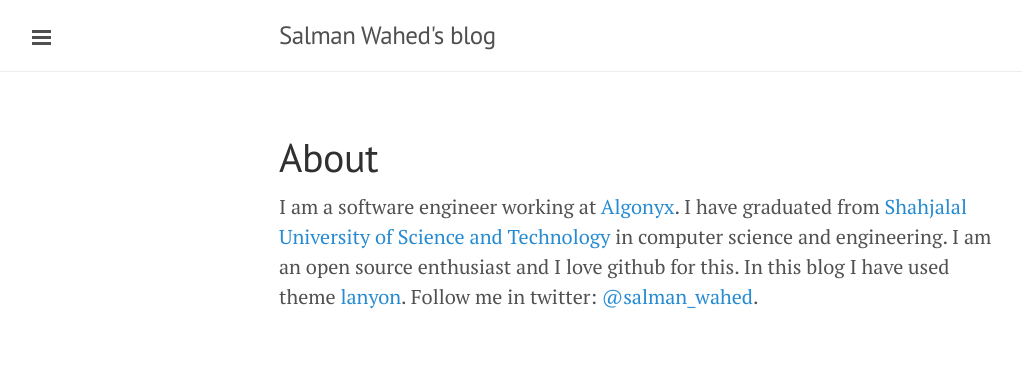
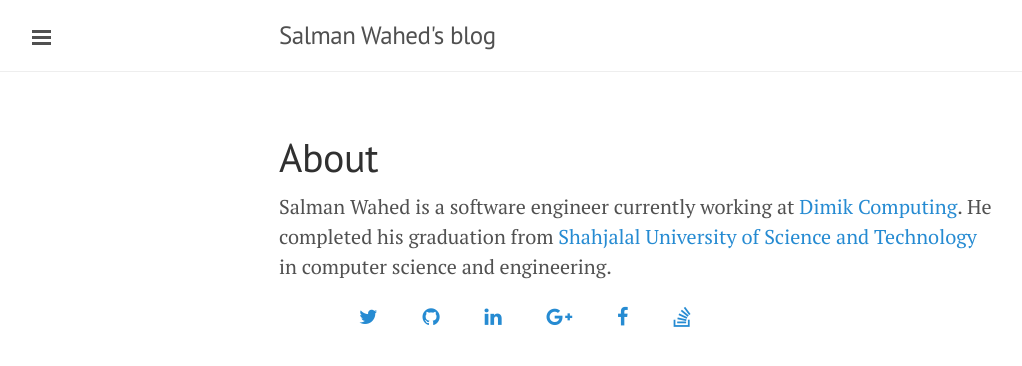
Before and after one commit to salmanwahed/salmanwahed.github.io, a Jekyll site: the page built from about.md, in a window 1280 px wide. Shown: the top 366 px of the page, without its empty margins (1-1023 px from the left). Built offline with Jekyll 4.4.1, drawn with Linux system fonts in a browser that asks for light colours; nearby versions of some CDN libraries; Markdown is read by kramdown in place of the engine named in the settings; comment, search, counter and statistics services are not loaded.

Commit message:
dimik pc

```diff
--- a/_config.yml
+++ b/_config.yml
@@ -23,3 +23,12 @@
 
 github:
   repo:           https://github.com/salmanwahed/salmanwahed.github.io
+
+
+# Social links
+twitter_username:     salman_wahed
+github_username:      salmanwahed
+linkedin_username:    salmanwahed
+google_plus_username: +SalmanWahed
+facebook_username:    salmanwahed
+stack_overflow_username: salmanwahed
--- a/_includes/head.html
+++ b/_includes/head.html
@@ -17,11 +17,13 @@
   <link rel="stylesheet" href="/public/css/poole.css">
   <link rel="stylesheet" href="/public/css/syntax.css">
   <link rel="stylesheet" href="/public/css/lanyon.css">
+  <link rel="stylesheet" href="/public/css/style.css">
   <link rel="stylesheet" href="http://fonts.googleapis.com/css?family=PT+Serif:400,400italic,700|PT+Sans:400">
 
   <!-- Icons -->
   <link rel="apple-touch-icon-precomposed" sizes="144x144" href="/public/apple-touch-icon-144-precomposed.png">
   <link rel="shortcut icon" href="/public/favicon.ico">
+  <link rel="stylesheet" href="//maxcdn.bootstrapcdn.com/font-awesome/4.3.0/css/font-awesome.min.css">
 
   <!-- RSS -->
   <link rel="alternate" type="application/rss+xml" title="RSS" href="/atom.xml">
--- /dev/null
+++ b/_includes/social_links.html
@@ -0,0 +1,45 @@
+<ul class="list">
+{% if site.twitter_username %}
+  <li>
+    <a href="https://twitter.com/{{ site.twitter_username }}">
+      <i class="fa fa-twitter"></i>
+    </a>
+  </li>
+{% endif %}
+{% if site.github_username %}
+  <li>
+    <a href="https://github.com/{{ site.github_username }}">
+      <i class="fa fa-github"></i>
+    </a>
+  </li>
+{% endif %}
+{% if site.linkedin_username %}
+  <li>
+    <a href="https://linkedin.com/in/{{ site.linkedin_username }}">
+      <i class="fa fa-linkedin"></i>
+    </a>
+  </li>
+{% endif %}
+{% if site.google_plus_username %}
+  <li>
+    <a href="https://plus.google.com/{{ site.google_plus_username }}">
+      <i class="fa fa-google-plus"></i>
+    </a>
+  </li>
+{% endif %}
+{% if site.facebook_username %}
+  <li>
+    <a href="https://www.facebook.com/{{ site.facebook_username }}">
+      <i class="fa fa-facebook"></i>
+    </a>
+  </li>
+{% endif %}
+
+{% if site.stack_overflow_username %}
+  <li>
+    <a href="http://stackoverflow.com/cv/{{ site.stack_overflow_username }}">
+      <i class="fa fa-stack-overflow"></i>
+    </a>
+  </li>
+{% endif %}
+</ul>
--- a/about.md
+++ b/about.md
@@ -4,11 +4,7 @@ comments: false
 title: About
 ---
 
-<!--<p class="message">
-  Hey there! This page is included as an example. Feel free to customize it for your own use upon downloading. Carry on!
-</p>
--->
+Salman Wahed is a software engineer currently working at [Dimik Computing](http://dimikcomputing.com). He completed his graduation from [Shahjalal University
+of Science and Technology](http://www.sust.edu/) in computer science and engineering.
 
-I am a software engineer working at [Algonyx](http://algonyx.com). I have graduated from [Shahjalal University
-of Science and Technology](http://www.sust.edu/) in computer science and engineering. I am an open source
-enthusiast and I love github for this. In this blog I have used theme [lanyon](http://lanyon.getpoole.com/). Follow me in twitter: [@salman_wahed](https://twitter.com/salman_wahed).
+{% include social_links.html %}
--- /dev/null
+++ b/public/css/style.css
@@ -0,0 +1,14 @@
+/*
+Custom Style
+*/
+
+ul.list {
+  margin-left: auto;
+  list-style: none;
+}
+
+ul.list li{
+  padding: inherit;
+  display: inline;
+  width: auto;
+}
```
Also changed, not shown: 8 other files.
